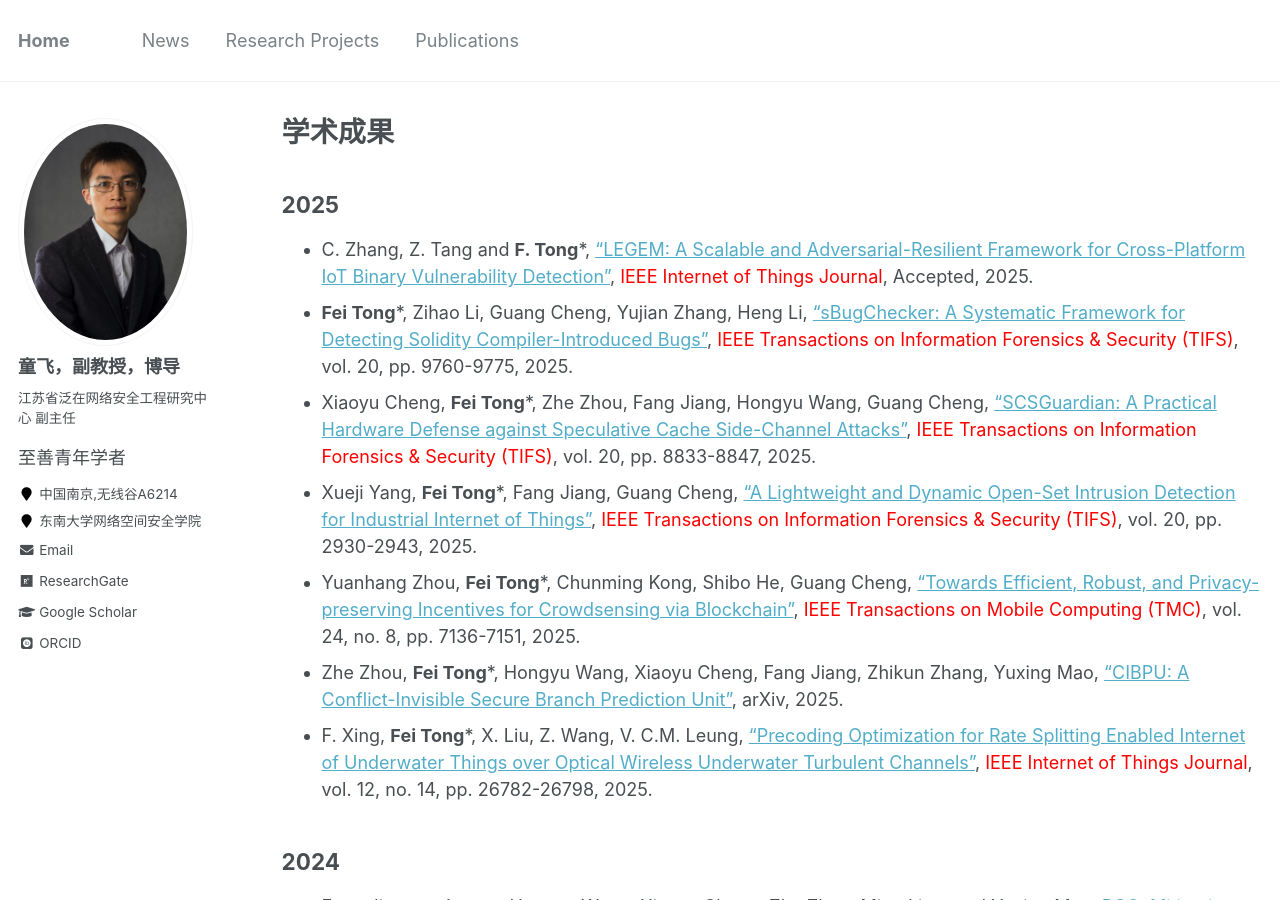
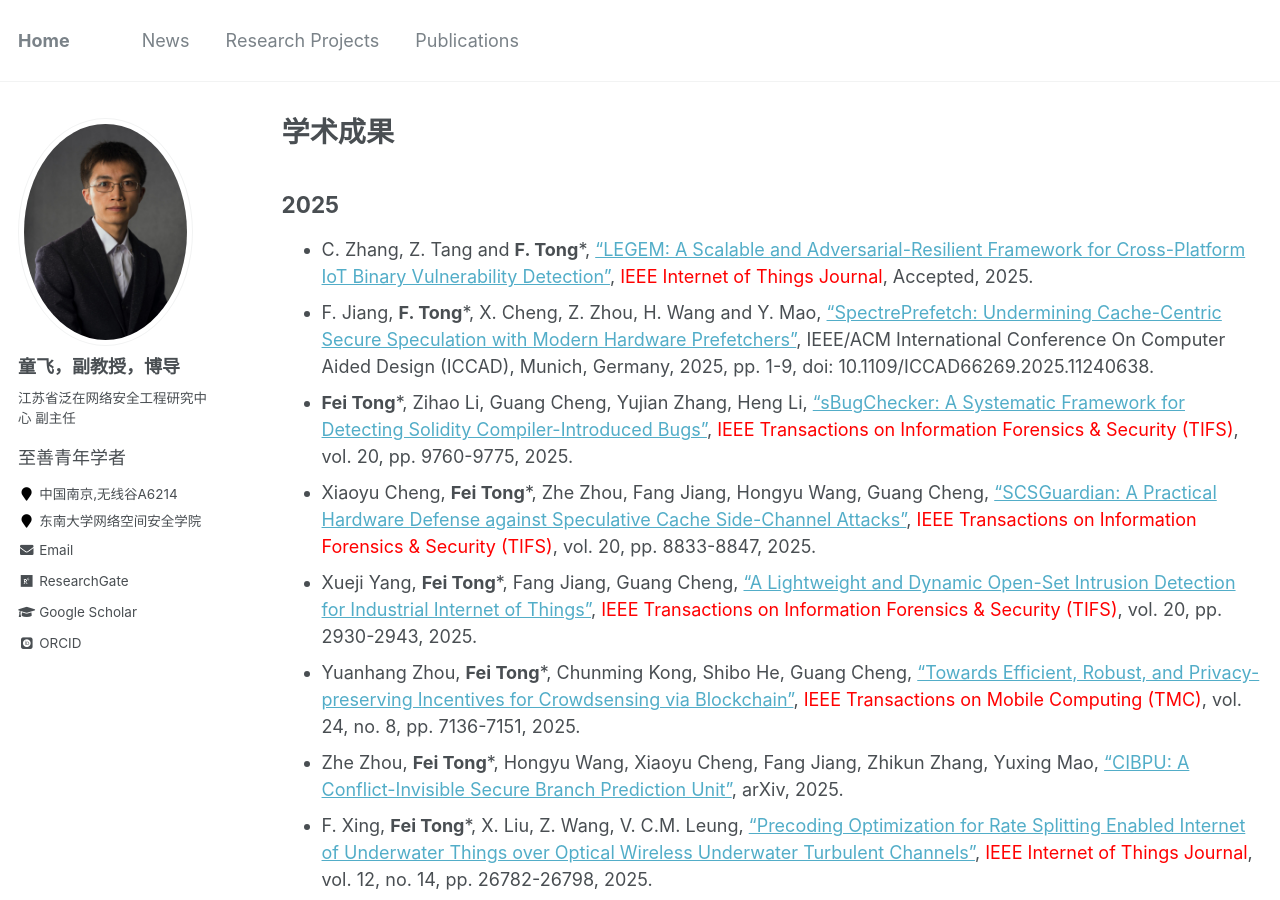
Before and after one commit to fei-tong/fei-tong.github.io, a Jekyll site: the page built from _pages/publications.md, in a window 1280 px wide and 900 px high. Built offline with Jekyll 4.4.1, drawn with Linux system fonts in a browser that asks for light colours; some web fonts are replaced.

Commit message:
Update publications.md

```diff
--- a/_pages/publications.md
+++ b/_pages/publications.md
@@ -13,6 +13,7 @@ author_profile: true
 ## 2025
 
 - C. Zhang, Z. Tang and **F. Tong***, ["LEGEM: A Scalable and Adversarial-Resilient Framework for Cross-Platform IoT Binary Vulnerability Detection"](https://ieeexplore.ieee.org/document/11235936), <font color="red">IEEE Internet of Things Journal</font>, Accepted, 2025.
+- F. Jiang, **F. Tong***, X. Cheng, Z. Zhou, H. Wang and Y. Mao, ["SpectrePrefetch: Undermining Cache-Centric Secure Speculation with Modern Hardware Prefetchers"](https://ieeexplore.ieee.org/document/11240638), IEEE/ACM International Conference On Computer Aided Design (ICCAD), Munich, Germany, 2025, pp. 1-9, doi: 10.1109/ICCAD66269.2025.11240638.
 - **Fei Tong***, Zihao Li, Guang Cheng, Yujian Zhang, Heng Li, ["sBugChecker: A Systematic Framework for Detecting Solidity Compiler-Introduced Bugs"](https://ieeexplore.ieee.org/document/11159069), <font color="red">IEEE Transactions on Information Forensics & Security (TIFS)</font>, vol. 20, pp. 9760-9775, 2025.
 - Xiaoyu Cheng, **Fei Tong***, Zhe Zhou, Fang Jiang, Hongyu Wang, Guang Cheng, ["SCSGuardian: A Practical Hardware Defense against Speculative Cache Side-Channel Attacks"](https://ieeexplore.ieee.org/document/11123915), <font color="red">IEEE Transactions on Information Forensics & Security (TIFS)</font>, vol. 20, pp. 8833-8847, 2025.
 - Xueji Yang, **Fei Tong***, Fang Jiang, Guang Cheng, ["A Lightweight and Dynamic Open-Set Intrusion Detection for Industrial Internet of Things"](https://ieeexplore.ieee.org/document/10908210), <font color="red">IEEE Transactions on Information Forensics & Security (TIFS)</font>, vol. 20, pp. 2930-2943, 2025.
```
